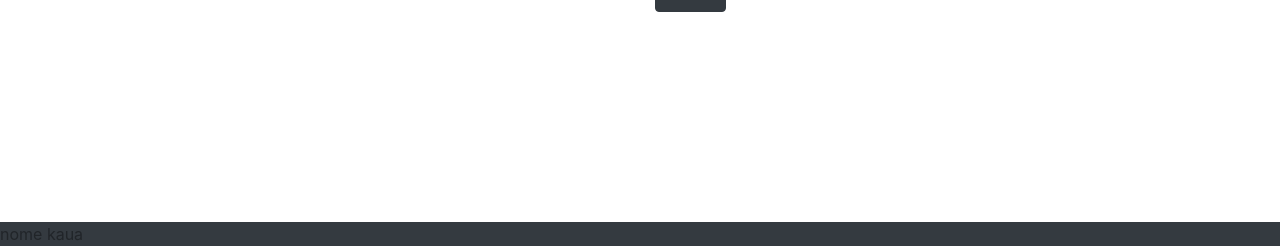
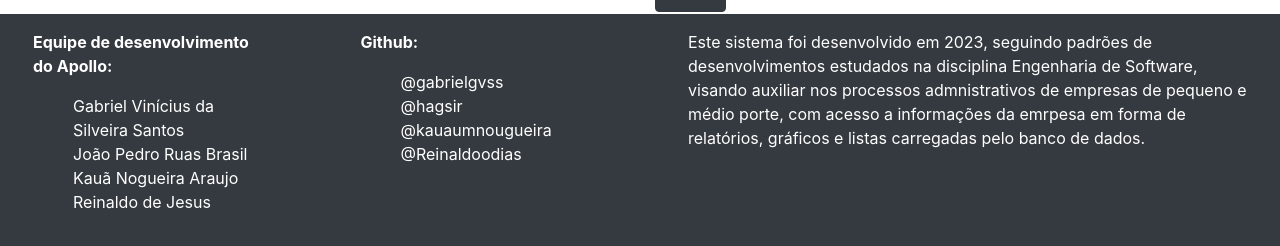
Before and after one commit to gabrielgvss/apolo_front_end, a plain HTML site: page login.html in a window 1280 px wide. Shown: the part 554-800 px from the top of the page. Drawn offline with nearby package versions, Linux system fonts and the light colour scheme.

Commit message:
footer login

```diff
--- a/assets/css/style.css
+++ b/assets/css/style.css
@@ -12,3 +12,8 @@ input[type="password"]::-ms-reveal,
 input[type="password"]::-ms-clear {
   display: none;
 }
+
+a{
+  text-decoration: none;
+  color: white;
+}
--- a/login.html
+++ b/login.html
@@ -56,8 +56,26 @@
         </div>
         <div class="bg-dark fixed-bottom" id="footer">
             <div class="row">
-                <div class="col-6">
-                    nome kaua
+                <div class="col-3 px-5 py-3 text-white">
+                    <p class="font-weight-bold">Equipe de desenvolvimento do Apollo:</p>
+                    <ul style="list-style: none;">
+                        <li>Gabriel Vinícius da Silveira Santos</li>
+                        <li>João Pedro Ruas Brasil</li>
+                        <li>Kauã Nogueira Araujo</li>
+                        <li>Reinaldo de Jesus</li>
+                    </ul>
+                </div>
+                <div class="col-3 px-5 py-3 text-white">
+                    <p class="font-weight-bold">Github:</p>
+                    <ul style="list-style: none; ">
+                        <a href = "https://github.com/gabrielgvss"><li> @gabrielgvss </li></a>
+                        <a href = "https://github.com/hagsir"><li>@hagsir </li></a>
+                        <a href = "https://github.com/kauaumnougueira"><li> @kauaumnougueira </li></a>
+                        <a href = "https://github.com/Reinaldoodias"><li>@Reinaldoodias</li></a>
+                    </ul>
+                </div>
+                <div class="col-6 px-5 py-3 text-white">
+                    <p>Este sistema foi desenvolvido em 2023, seguindo padrões de desenvolvimentos estudados na disciplina Engenharia de Software, visando auxiliar nos processos admnistrativos de empresas de pequeno e médio porte, com acesso a informações da emrpesa em forma de relatórios, gráficos e listas carregadas pelo banco de dados.</p>
                 </div>
             </div>
         </div>
```
Also changed, not shown: index.html (+4 -2 lines).
